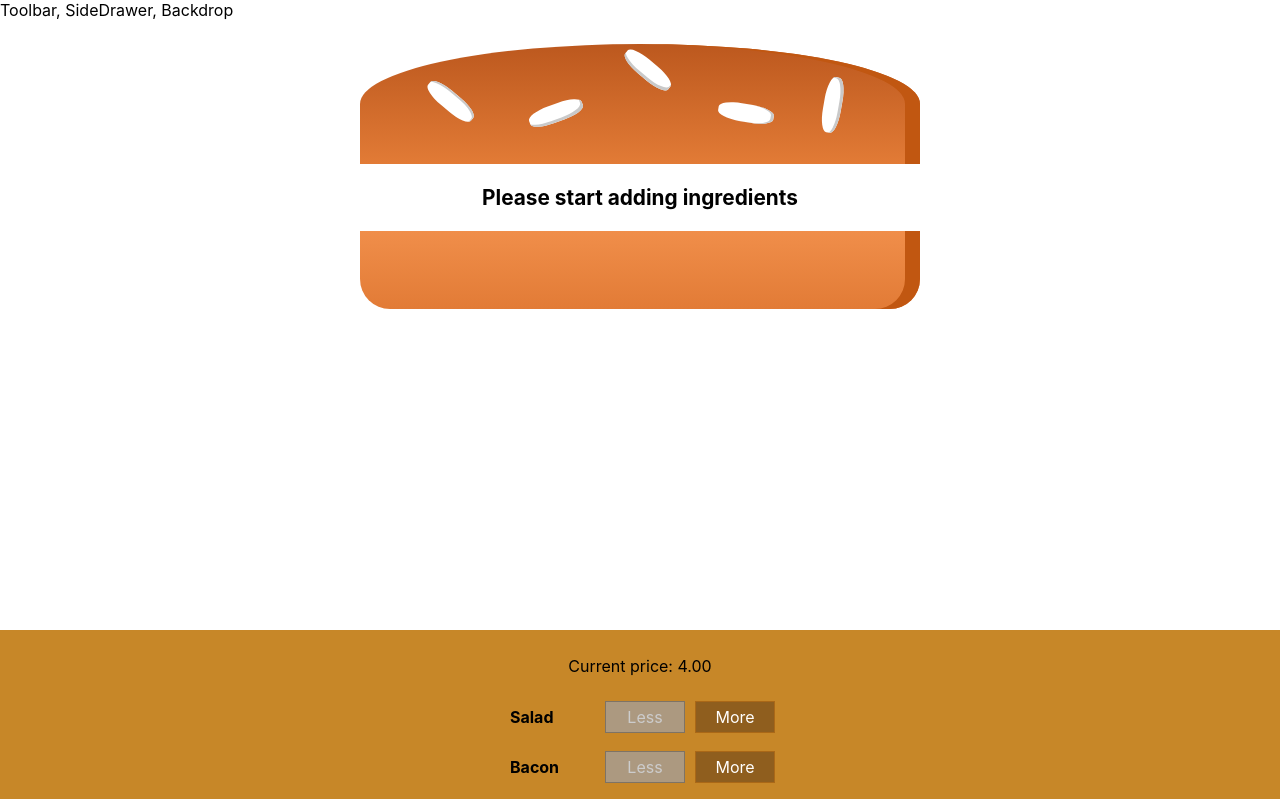
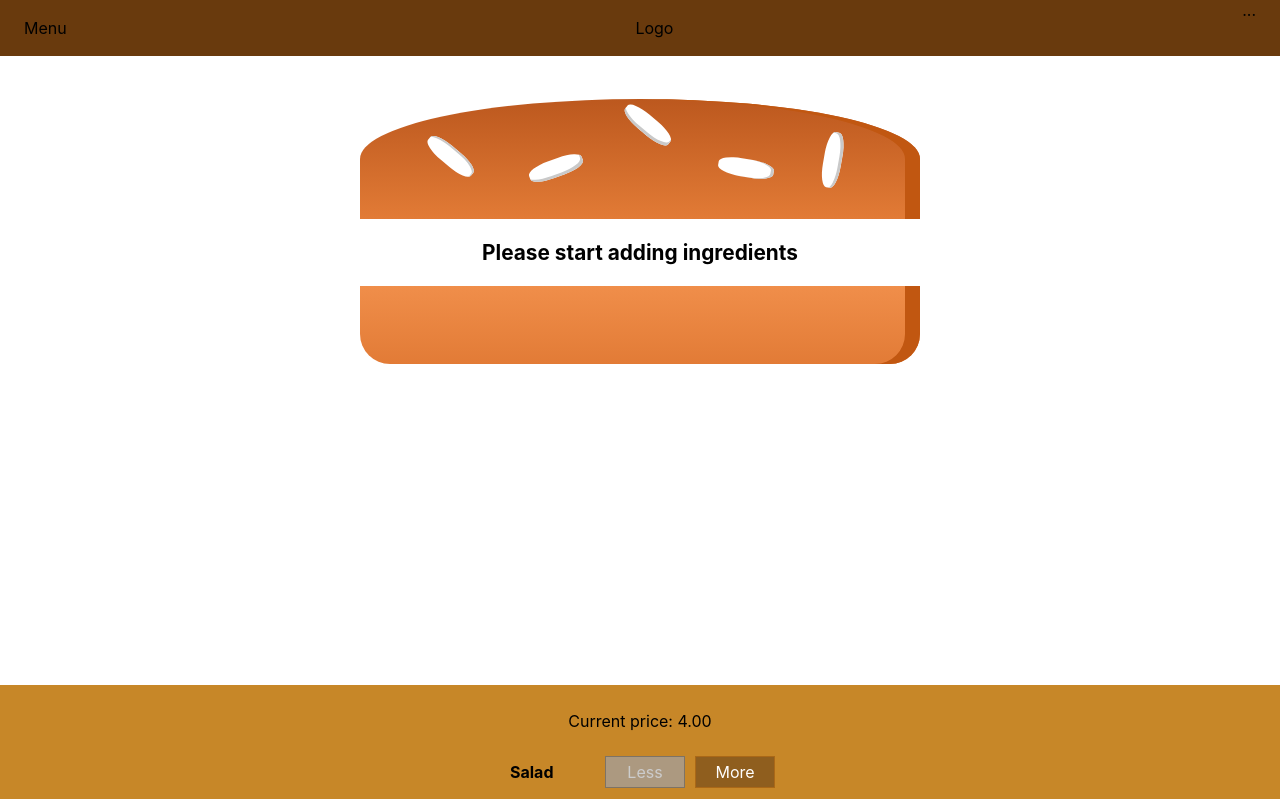
Before and after one commit to IvanHrushevich/react_burger-builder, a React (Create React App) app: page / in a window 1280 px wide. Shown: the top 799 px of the page. Built offline with nearby package versions, Linux system fonts and the light colour scheme.

Commit message:
Add basic Toolbar

```diff
--- a/src/components/Layout/Layout.js
+++ b/src/components/Layout/Layout.js
@@ -1,11 +1,12 @@
 import React from 'react';
 
+import classes from './Layout.module.css';
 import Aux from '../../hoc/Aux1';
-import classes from './Layout.module.css';
+import Toolbar from '../Navigation/Toolbar/Toolbar';
 
 const layout = props => (
   <Aux>
-    <div>Toolbar, SideDrawer, Backdrop</div>
+    <Toolbar />
     <main className={classes.Content}>{props.children}</main>
   </Aux>
 );
--- a/src/components/Layout/Layout.module.css
+++ b/src/components/Layout/Layout.module.css
@@ -1,3 +1,3 @@
 .Content {
-  margin-top: 10px;
+  margin-top: 85px;
 }
--- /dev/null
+++ b/src/components/Navigation/Toolbar/Toolbar.js
@@ -0,0 +1,13 @@
+import React from 'react';
+
+import classes from './Toolbar.module.css';
+
+const toolbar = props => (
+  <header className={classes.Toolbar}>
+    <div>Menu</div>
+    <div>Logo</div>
+    <nav>...</nav>
+  </header>
+);
+
+export default toolbar;
--- /dev/null
+++ b/src/components/Navigation/Toolbar/Toolbar.module.css
@@ -0,0 +1,18 @@
+.Toolbar {
+  height: 56px;
+  width: 100%;
+  position: fixed;
+  top: 0;
+  left: 0;
+  display: flex;
+  justify-content: space-between;
+  align-items: center;
+  padding: 0 24px;
+  box-sizing: border-box;
+  z-index: 90;
+  background-color: #693a0d;
+}
+
+.Toolbar nav {
+  height: 100%;
+}
```
